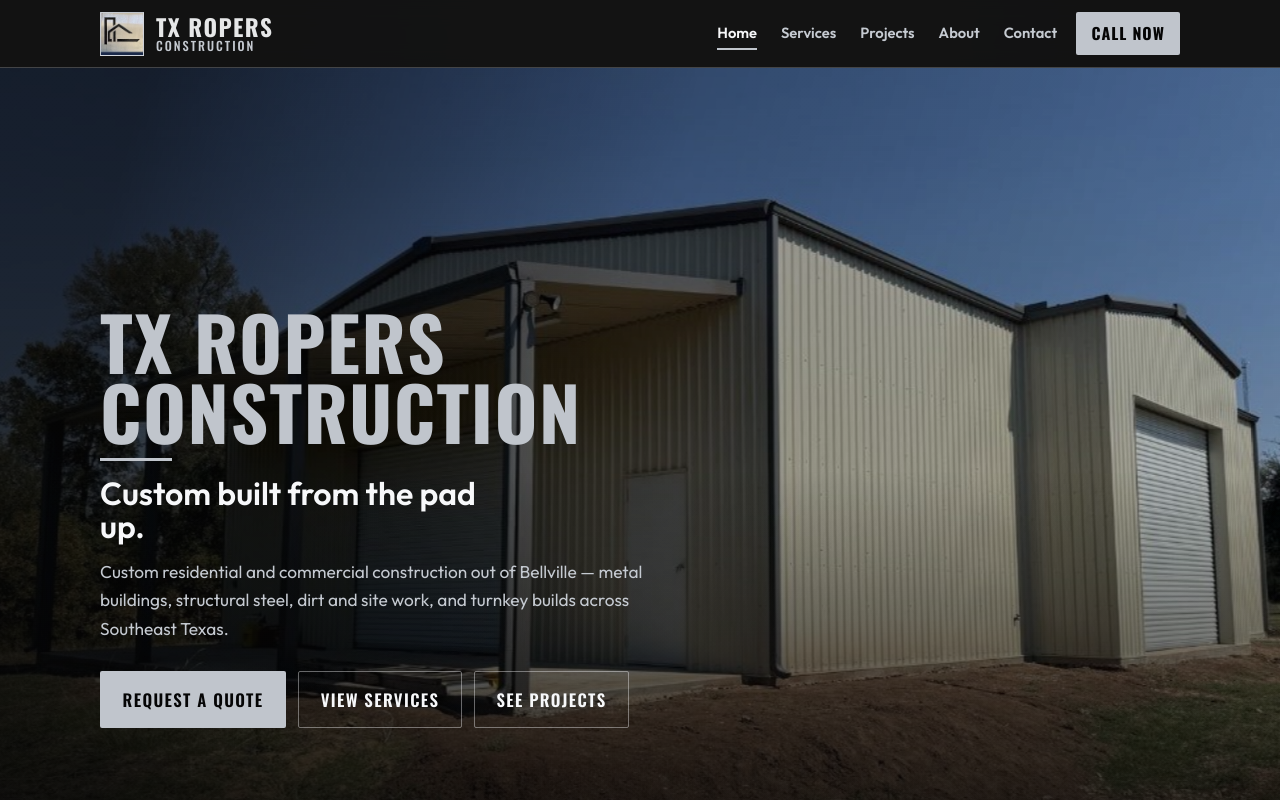
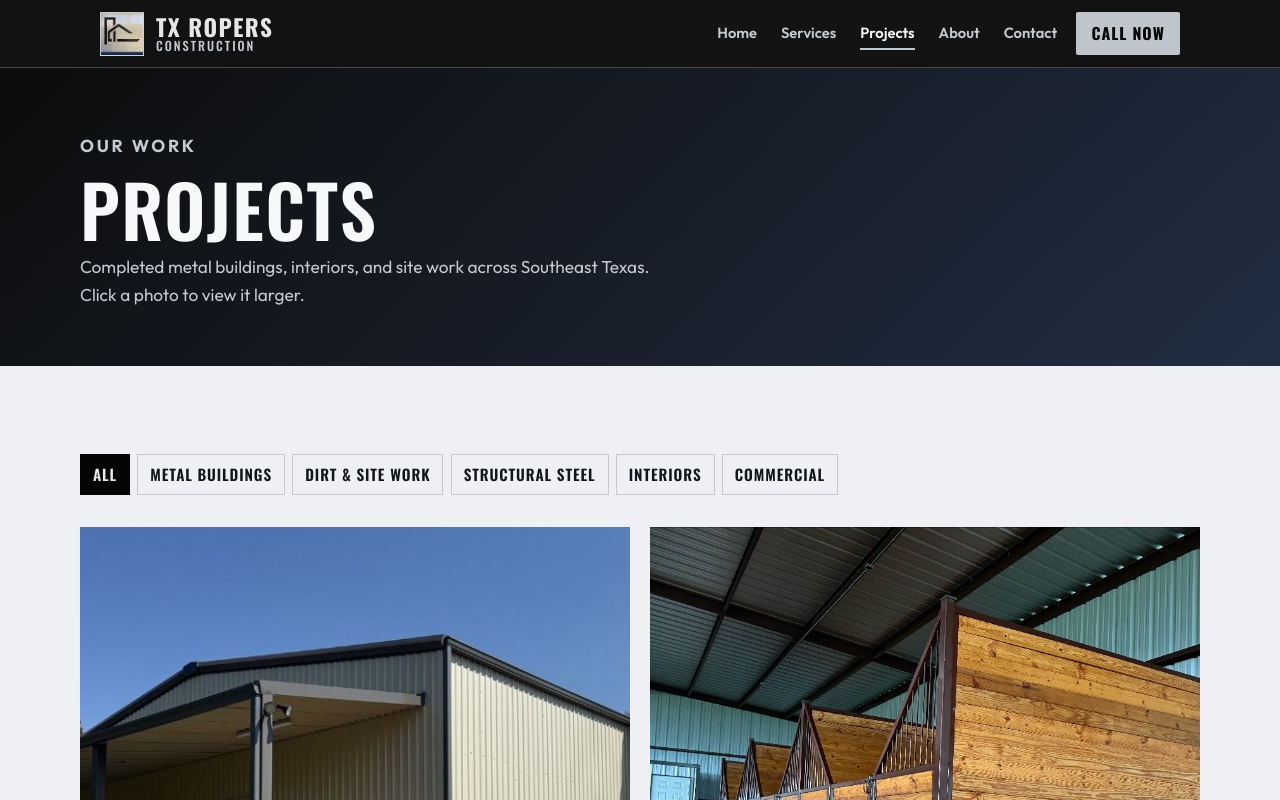
Before and after one commit to jayce-app/ACAC, a React (Vite) app: page /projects in a window 1280 px wide. Before the commit this address led to /. Shown: the top 800 px of the page. Built offline with nearby package versions, Linux system fonts and the light colour scheme.

Commit message:
Wire Projects route into the app router
Register /projects so the gallery is reachable from nav links.

Co-authored-by: JAYCE <jayce-app@users.noreply.github.com>

```diff
--- a/src/App.tsx
+++ b/src/App.tsx
@@ -3,6 +3,7 @@ import { Layout } from "./components/Layout";
 import { About } from "./pages/About";
 import { Contact } from "./pages/Contact";
 import { Home } from "./pages/Home";
+import { Projects } from "./pages/Projects";
 import { SeoKeywords } from "./pages/SeoKeywords";
 import { Services } from "./pages/Services";
 
@@ -13,6 +14,7 @@ export default function App() {
         <Routes>
           <Route path="/" element={<Home />} />
           <Route path="/services" element={<Services />} />
+          <Route path="/projects" element={<Projects />} />
           <Route path="/about" element={<About />} />
           <Route path="/contact" element={<Contact />} />
           <Route path="/southeast-texas-construction" element={<SeoKeywords />} />
```
